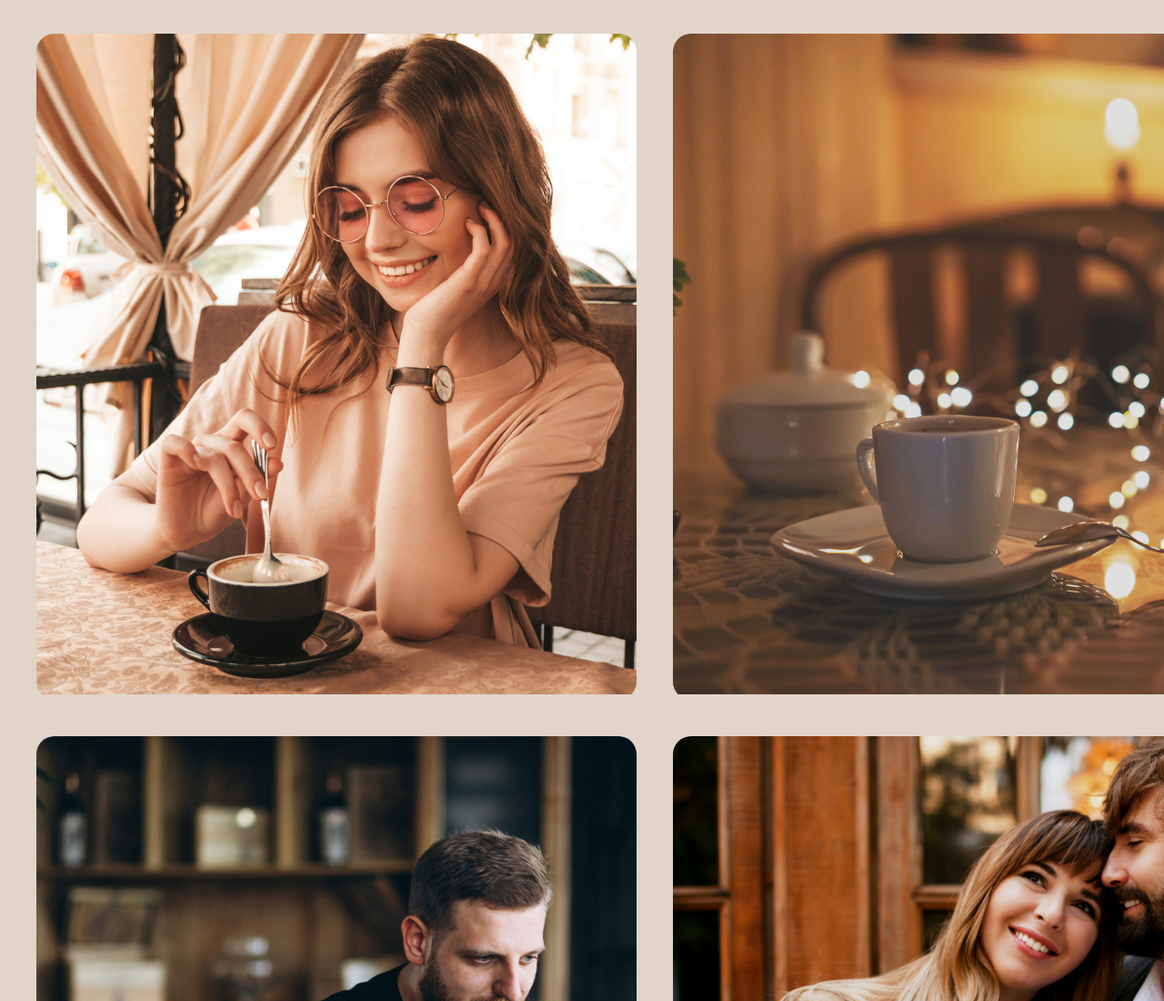
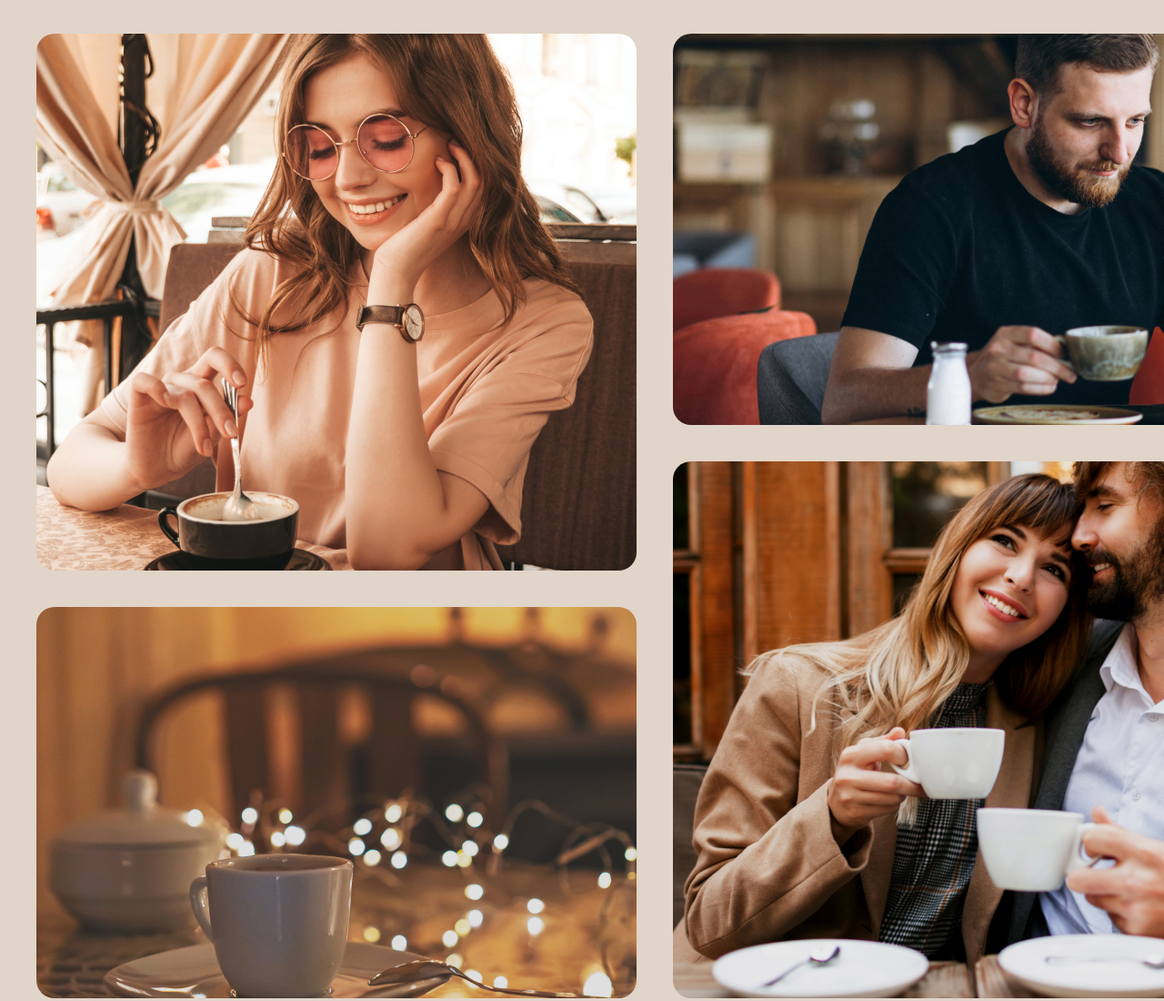
Before and after one commit to letanatol/pet-projects_R_S_School_stage_1-2, a plain HTML site: page coffee-house/pages/main/index.html in a window 1280 px wide. Shown: the part 2045-3145 px from the top of the page at 91% size. Drawn offline with Linux system fonts and the light colour scheme.

Commit message:
feat: implement grid layout

```diff
--- a/coffee-house/pages/main/index.html
+++ b/coffee-house/pages/main/index.html
@@ -107,16 +107,16 @@
           hot beverages, relax, catch up with friends, or
           get some work done.</h3>
         <div class="about__wrapper">
-          <div class="about__item">
+          <div class="about__item item-1">
             <img src="../../assets/about/about-1.jpg" alt="about-1">
           </div>
-          <div class="about__item">
+          <div class="about__item item-2">
             <img src="../../assets/about/about-2.jpg" alt="about-2">
           </div>
-          <div class="about__item">
+          <div class="about__item item-3">
             <img src="../../assets/about/about-3.jpg" alt="about-3">
           </div>
-          <div class="about__item">
+          <div class="about__item item-4">
             <img src="../../assets/about/about-4.jpg" alt="about-4">
           </div>
         </div>
--- a/coffee-house/pages/main/style.css
+++ b/coffee-house/pages/main/style.css
@@ -1,9 +1,10 @@
-* {
+*,
+*:before,
+*:after {
   margin: 0;
   padding: 0;
   box-sizing: border-box;
-  font-family: 'Inter', sans-serif;
-  color: #403F3D;
+
 }
 
 html {
@@ -16,6 +17,8 @@ body {
   font-style: normal;
   font-weight: 600;
   line-height: 150%;
+  font-family: 'Inter', sans-serif;
+  color: #403F3D;
 }
 
 a {
@@ -300,23 +303,50 @@ h1 {
 .about__wrapper {
   display: grid;
   grid-template-columns: repeat(2, 660px);
-  /* grid-template-rows: 430px 120px 430px; */
+  grid-template-rows: 430px 120px 430px;
   gap: 40px;
   margin-bottom: 100px;
 }
 
 .about__item {
+  display: flex;
   overflow: hidden;
   border-radius: 20px;
-  /* scale: 1.1; */
+  align-items: center;
+  transition: all 0.4s;
+}
+
+.about__item img {
+  width: 100%;
+  scale: 1.1;
   transition: all 0.4s;
 }
 
 @media(hover: hover) {
   .about__item:hover img {
-    /* scale: 1; */
+    scale: 1;
     transition: all 0.4s;
   }
+}
+
+.item-1 {
+  grid-column: 1/2;
+  grid-row: 1/3;
+}
+
+.item-2 {
+  grid-column: 1/2;
+  grid-row: 3/4;
+}
+
+.item-3 {
+  grid-column: 2/3;
+  grid-row: 1/2;
+}
+
+.item-4 {
+  grid-column: 2/3;
+  grid-row: 2/4;
 }
 
 
```
